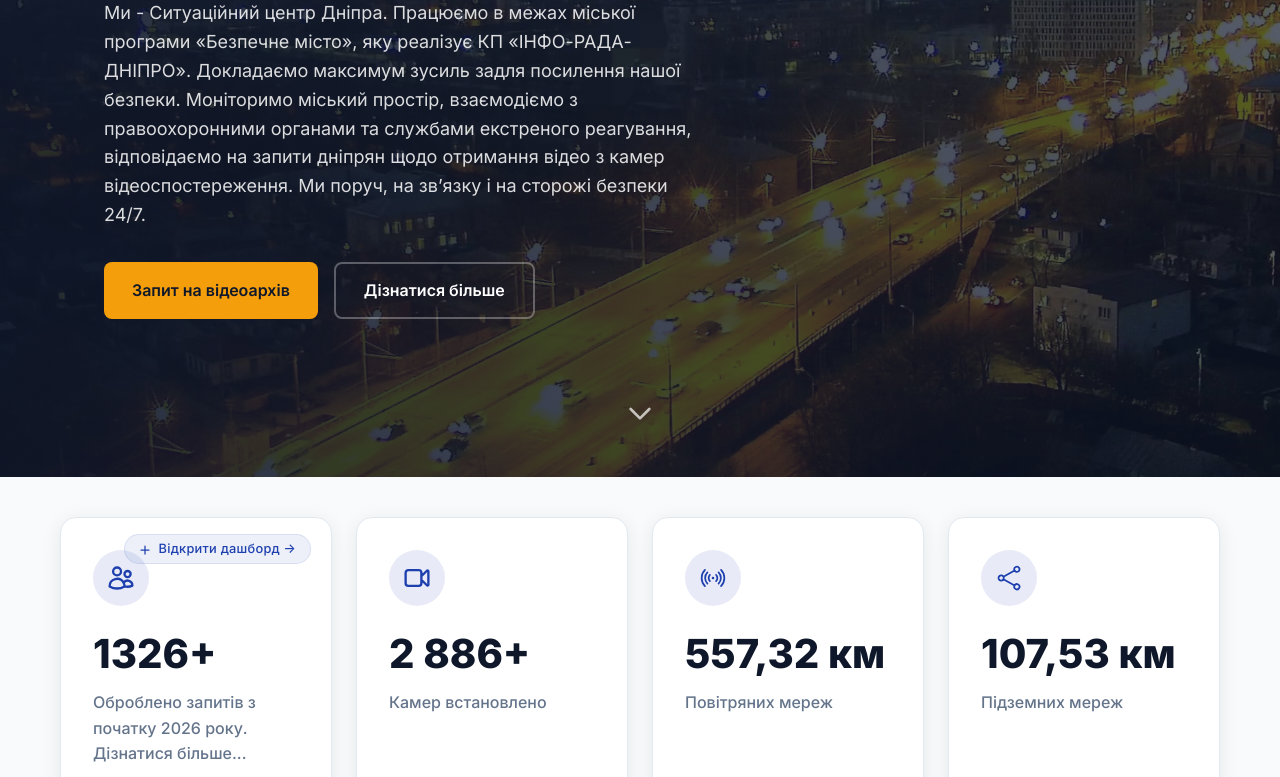
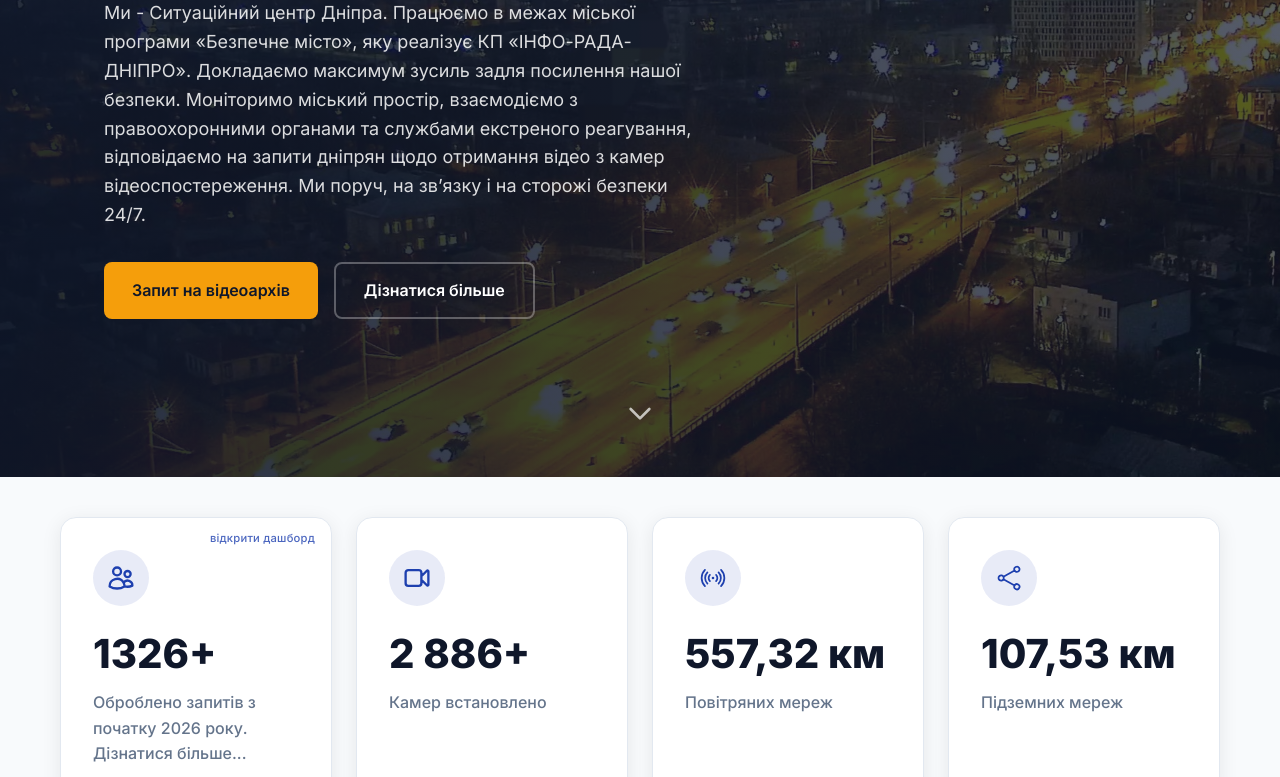
Before and after one commit to inforada/safecity, a plain HTML site: page index.html in a window 1280 px wide. Shown: the part 323-1100 px from the top of the page. Drawn offline with Linux system fonts and the light colour scheme.

Commit message:
Update index.html

```diff
--- a/index.html
+++ b/index.html
@@ -232,41 +232,25 @@
             font-weight: 500;
         }
 
-        /* --- Текстовий індикатор у верхньому правому куті --- */
-        .stat-card .dashboard-hint {
+        /* --- Простий текст у правому верхньому куті --- */
+        .stat-card .dashboard-link {
             position: absolute;
-            top: 16px;
-            right: 20px;
-            font-size: 0.8rem;
+            top: 12px;
+            right: 16px;
+            font-size: 0.7rem;
             font-weight: 500;
             color: var(--primary);
-            background: rgba(30, 64, 175, 0.08);
-            padding: 4px 14px;
-            border-radius: 20px;
-            letter-spacing: 0.02em;
-            transition: all 0.2s ease;
-            border: 1px solid rgba(30, 64, 175, 0.1);
             text-decoration: none;
             z-index: 5;
             pointer-events: auto;
-            white-space: nowrap;
+            opacity: 0.8;
+            transition: opacity 0.2s ease;
+            letter-spacing: 0.02em;
         }
 
-        .stat-card .dashboard-hint:hover {
-            background: rgba(30, 64, 175, 0.15);
-            border-color: var(--primary);
+        .stat-card .dashboard-link:hover {
+            opacity: 1;
             color: var(--primary);
-        }
-
-        .stat-card .dashboard-hint svg {
-            display: inline-block;
-            width: 12px;
-            height: 12px;
-            margin-right: 4px;
-            vertical-align: middle;
-            stroke: currentColor;
-            stroke-width: 2.5;
-            fill: none;
         }
 
         .request-section {
@@ -608,12 +592,11 @@
             color: rgba(255, 255, 255, 0.4);
         }
 
-        /* --- Адаптив для текстових підказок --- */
-        @media (max-width: 400px) {
-            .stat-card .dashboard-hint {
-                font-size: 0.65rem;
-                padding: 2px 10px;
-                top: 12px;
+        /* --- Адаптив для тексту --- */
+        @media (max-width: 480px) {
+            .stat-card .dashboard-link {
+                font-size: 0.6rem;
+                top: 10px;
                 right: 12px;
             }
         }
@@ -644,15 +627,10 @@
     <section id="stats" class="stats">
         <div class="container">
             <div class="stats-grid">
-                <!-- КАРТКА З КАМЕРАМИ (з текстовим індикатором у правому верхньому куті) -->
+                <!-- КАРТКА З КАМЕРАМИ (простий текст у правому верхньому куті) -->
                 <a href="CamLens.html" target="_blank" class="stat-card" style="text-decoration: none; color: inherit; display: block; position: relative;">
-                    <!-- Текстовий індикатор "Відкрити дашборд →" -->
-                    <span class="dashboard-hint">
-                        <svg viewBox="0 0 24 24">
-                            <path d="M12 4v16M4 12h16" stroke="currentColor" stroke-width="2.5" stroke-linecap="round"/>
-                        </svg>
-                        Відкрити дашборд →
-                    </span>
+                    <!-- Простий текст без заливки, рамки, іконок -->
+                    <span class="dashboard-link">відкрити дашборд</span>
 
                     <div class="stat-icon">
                         <svg xmlns="http://www.w3.org/2000/svg" fill="none" viewBox="0 0 24 24" stroke="currentColor" stroke-width="2">
```
